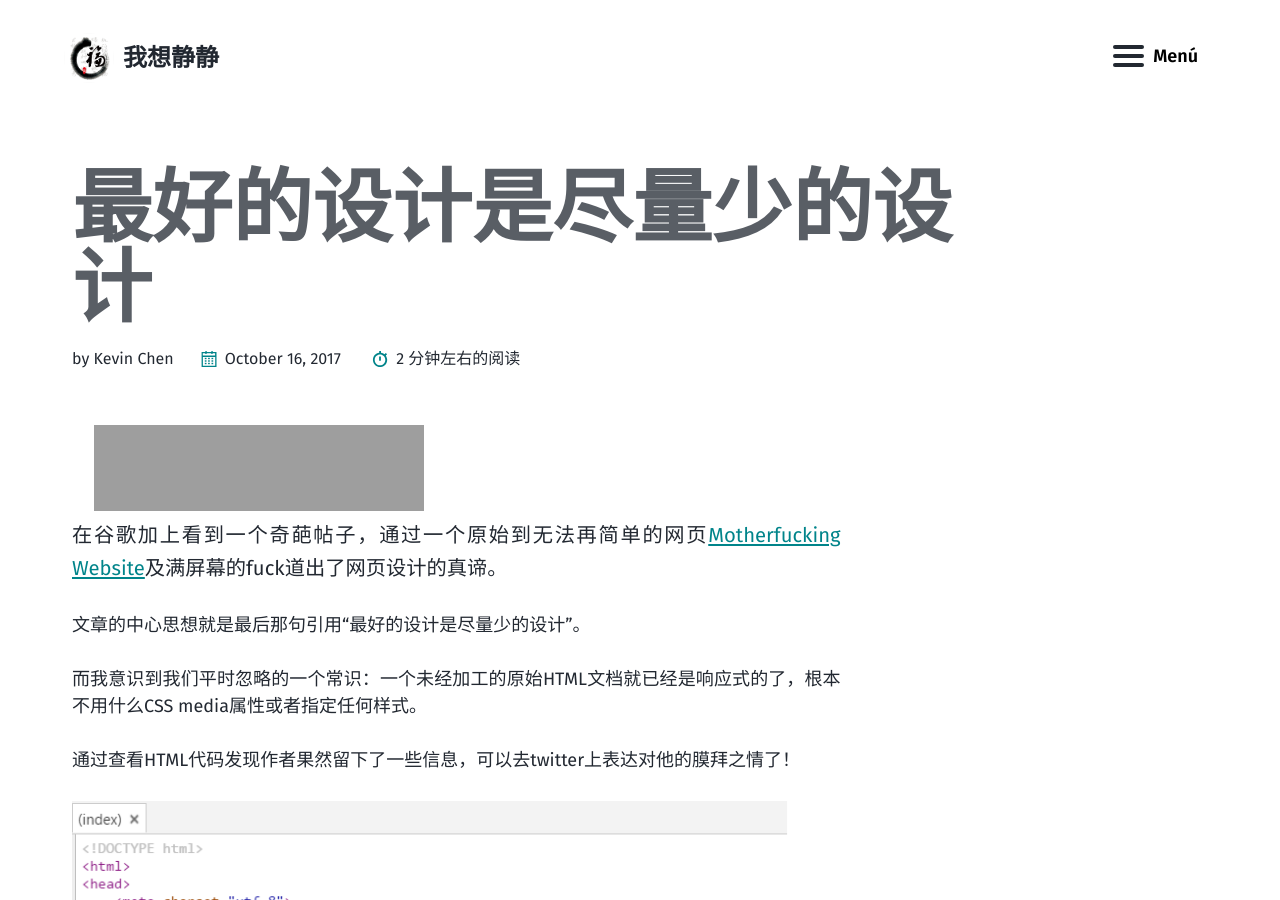
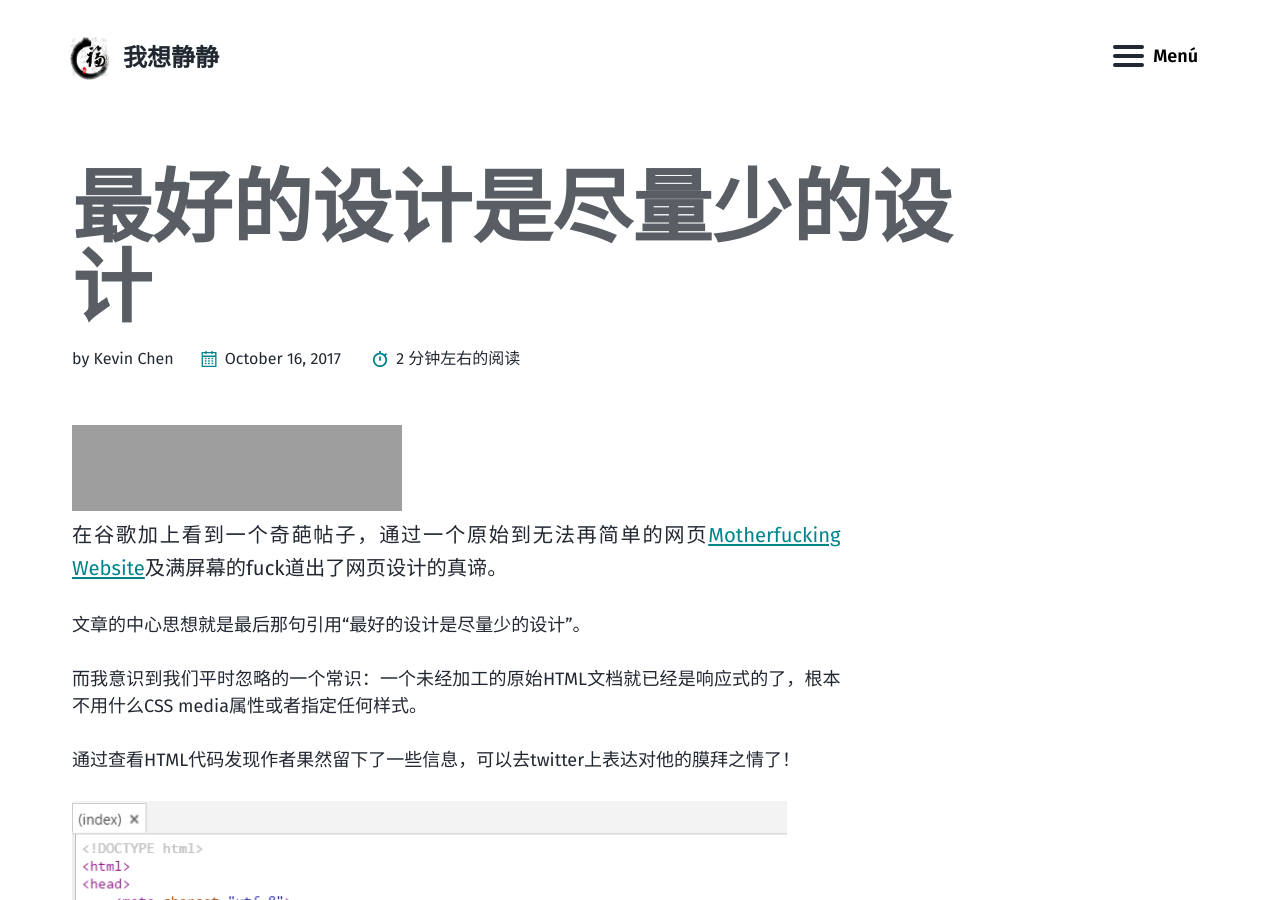
Before and after one commit to chenfuwei22/old-blog, a Jekyll site: the page built from _posts/2017-10-16-Motherfuck.md, in a window 1280 px wide and 900 px high. Built offline with Jekyll 4.4.1, drawn with Linux system fonts in a browser that asks for light colours; comment, search, counter and statistics services are not loaded; grey boxes are pictures that could not be loaded.

Commit message:
Update post.html

```diff
--- a/_layouts/post.html
+++ b/_layouts/post.html
@@ -7,7 +7,7 @@
 <main id="main" class="page-content" aria-label="Content">
   <div class="inner">
     <article class="entry-wrap">
-      <code>  <iframe frameborder="no" border="0" marginwidth="0" marginheight="0" width=330 height=86 src="//music.163.com/outchain/player?type=2&id= {\{ page.music-id }\}&auto=1&height=66"></iframe></code>
+      <iframe frameborder="no" border="0" marginwidth="0" marginheight="0" width=330 height=86 src="//music.163.com/outchain/player?type=2&id= {\{ page.music-id }\}&auto=1&height=66"></iframe>
       <div class="entry-content" style="text-align:justify; text-justify:inter-word;">
         {{ content }}
       </div>
```
